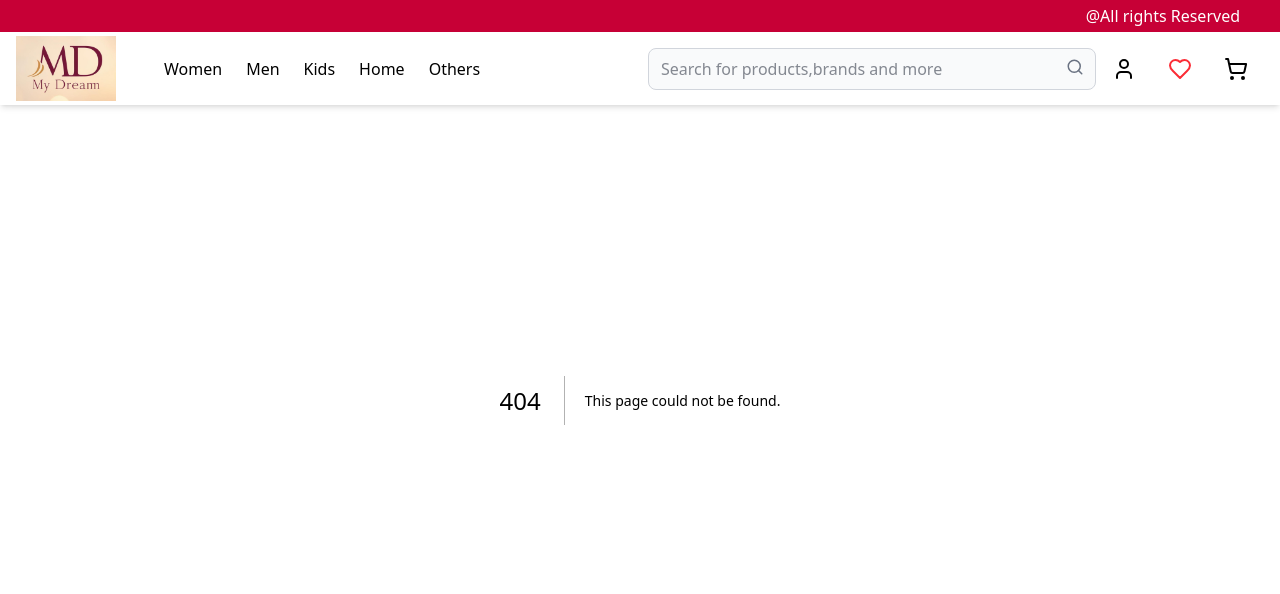
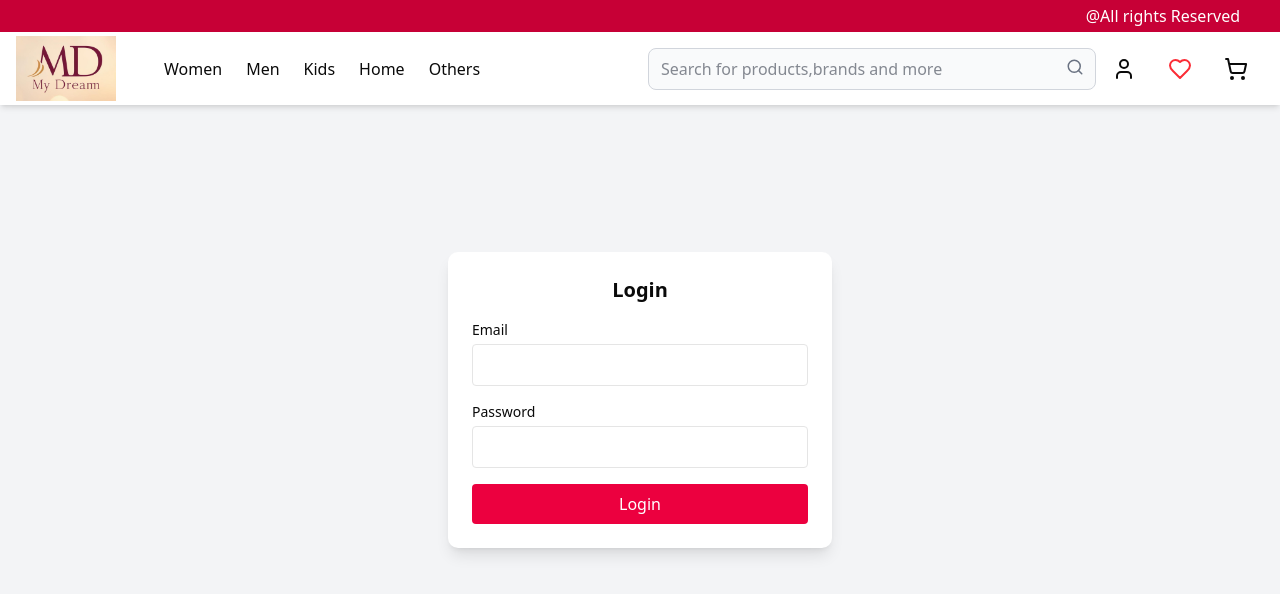
Before and after one commit to sushmamadhuri/my-dream-shopping-site, a Next.js app: page /login in a window 1280 px wide. Before the commit this address had no page. Shown: the top 594 px of the page. Built offline with nearby package versions, Linux system fonts and the light colour scheme.

Commit message:
done with the login authentication and updated in local storage.

```diff
--- a/app/cart/page.tsx
+++ b/app/cart/page.tsx
@@ -2,11 +2,22 @@
 
 import { useCart } from "../../components/context/CartContext";
 import Image from "next/image";
-
+import { useAuth } from "@/components/context/AuthContext";
 import { Trash2, Plus, Minus } from 'lucide-react';
 
 export default function cart() {
-  const { cartItems, decreaseQuantity,increaseQuantity,removeFromCart, getQuantity } = useCart();
+  const { cartItems, decreaseQuantity, increaseQuantity, removeFromCart, getQuantity } = useCart();
+  const { isAuthenticated } = useAuth(); // 👈 use the context here
+
+  if (!isAuthenticated) {
+    return (
+      <div className="min-h-screen flex items-center justify-center">
+        <p className="text-lg font-semibold text-gray-600">
+          Please login to view your cart 🛒
+        </p>
+      </div>
+    );
+  }
 
   return (
 
--- a/app/favorites/page.tsx
+++ b/app/favorites/page.tsx
@@ -4,9 +4,21 @@ import { useFavorite } from "@/components/context/FavoriteContext";
 import Image from "next/image";
 import Link from "next/link";
 import { Heart } from "lucide-react";
+import { useAuth } from "@/components/context/AuthContext";
 
 export default function FavoritesPage() {
-    const { toggleFavorite, isFavorite , favorites } = useFavorite();
+    const { toggleFavorite, isFavorite, favorites } = useFavorite();
+    const { isAuthenticated } = useAuth();
+
+    if (!isAuthenticated) {
+        return (
+            <div className="min-h-screen flex items-center justify-center">
+                <p className="text-lg font-semibold text-gray-600">
+                    Please login to view your Favorites ❤️
+                </p>
+            </div>
+        );
+    }
 
     return (
         <div className="p-30">
--- a/app/layout.tsx
+++ b/app/layout.tsx
@@ -4,6 +4,7 @@ import "./globals.css";
 import Header from "@/components/header/header-page";
 import { CartProvider } from "@/components/context/CartContext";
 import { FavoriteProvider } from "@/components/context/FavoriteContext";
+import { AuthProvider } from "@/components/context/AuthContext";
 
 const geistSans = Geist({
   variable: "--font-geist-sans",
@@ -30,12 +31,14 @@ export default function RootLayout({
       <body
         className={`${geistSans.variable} ${geistMono.variable} antialiased`}
       >
+        <AuthProvider>
         <FavoriteProvider>
         <CartProvider>
         <Header />
         {children}
         </CartProvider>
         </FavoriteProvider>
+        </AuthProvider>
       </body>
     </html>
   );
--- /dev/null
+++ b/app/login/page.tsx
@@ -0,0 +1,55 @@
+"use client";
+
+import { useState } from "react";
+import { useAuth } from "@/components/context/AuthContext";
+
+export default function LoginPage() {
+  const { login } = useAuth();
+  const [email, setEmail] = useState("");
+  const [password, setPassword] = useState("");
+
+  const handleSubmit = (e: React.FormEvent) => {
+    e.preventDefault();
+    login(email, password);
+  };
+
+  return (
+    <div className="min-h-screen flex items-center justify-center bg-gray-100">
+      <form
+        onSubmit={handleSubmit}
+        className="bg-white p-6 rounded-lg shadow-lg w-full max-w-sm space-y-4"
+      >
+        <h2 className="text-xl font-bold text-center">Login</h2>
+
+        <div>
+          <label className="block mb-1 text-sm font-medium">Email</label>
+          <input
+            type="email"
+            required
+            value={email}
+            onChange={(e) => setEmail(e.target.value)}
+            className="w-full border px-3 py-2 rounded"
+          />
+        </div>
+
+        <div>
+          <label className="block mb-1 text-sm font-medium">Password</label>
+          <input
+            type="password"
+            required
+            value={password}
+            onChange={(e) => setPassword(e.target.value)}
+            className="w-full border px-3 py-2 rounded"
+          />
+        </div>
+
+        <button
+          type="submit"
+          className="w-full bg-rose-600 text-white py-2 rounded hover:bg-rose-500"
+        >
+          Login
+        </button>
+      </form>
+    </div>
+  );
+}
--- /dev/null
+++ b/components/context/AuthContext.tsx
@@ -0,0 +1,56 @@
+"use client";
+
+import React, { createContext, useContext, useEffect, useState } from "react";
+import { useRouter } from "next/navigation";
+
+type AuthContextType = {
+  isAuthenticated: boolean;
+  login: (email: string, password: string) => void;
+  logout: () => void;
+  userEmail: string | null;
+};
+
+const AuthContext = createContext<AuthContextType | null>(null);
+
+export const AuthProvider = ({ children }: { children: React.ReactNode }) => {
+  const [isAuthenticated, setIsAuthenticated] = useState(false);
+  const [userEmail, setUserEmail] = useState<string | null>(null);
+  const router = useRouter();
+
+  useEffect(() => {
+    const storedUser = localStorage.getItem("userEmail");
+    if (storedUser) {
+      setIsAuthenticated(true);
+      setUserEmail(storedUser);
+    }
+  }, []);
+
+  const login = (email: string, password: string) => {
+    if (email && password) {
+      // In real apps, validate with API
+      setIsAuthenticated(true);
+      setUserEmail(email);
+      localStorage.setItem("userEmail", email);
+      router.push("/");
+    }
+  };
+
+  const logout = () => {
+    setIsAuthenticated(false);
+    setUserEmail(null);
+    localStorage.removeItem("userEmail");
+    router.push("/login");
+  };
+
+  return (
+    <AuthContext.Provider value={{ isAuthenticated, login, logout, userEmail }}>
+      {children}
+    </AuthContext.Provider>
+  );
+};
+
+export const useAuth = () => {
+  const context = useContext(AuthContext);
+  if (!context) throw new Error("useAuth must be used within an AuthProvider");
+  return context;
+};
--- a/components/context/CartContext.tsx
+++ b/components/context/CartContext.tsx
@@ -1,7 +1,8 @@
 "use client";
-import React, { createContext, useContext, useState } from "react";
+import React, { createContext, useContext, useState, useEffect } from "react";
 import type { Products } from "@/interfaces/product-interfaces";
 import type { Product } from "@/interfaces/product-interfaces";
+import { useAuth } from "@/components/context/AuthContext";
 
 
 type CartItem = Product & { quantity: number };
@@ -23,6 +24,24 @@ const CartContext = createContext<CartContextType | null>(null);
 
 export const CartProvider = ({ children }: { children: React.ReactNode }) => {
   const [cartItems, setCartItems] = useState<CartItem[]>([]);
+
+    const { isAuthenticated } = useAuth(); // 👈 use the context here
+
+  // 👇 Load cart from localStorage when user logs in
+  useEffect(() => {
+    const storedCart = localStorage.getItem("cartItems");
+    if (storedCart) {
+      setCartItems(JSON.parse(storedCart));
+    }
+  }, [isAuthenticated]); // <- only run on login
+
+  // 👇 Save to localStorage on every cart update
+  useEffect(() => {
+    if (isAuthenticated) {
+      localStorage.setItem("cartItems", JSON.stringify(cartItems));
+    }
+  }, [cartItems, isAuthenticated]);
+
 
   const addToCart = (product: Product) => {
     setCartItems((prev) => {
--- a/components/context/FavoriteContext.tsx
+++ b/components/context/FavoriteContext.tsx
@@ -1,7 +1,8 @@
 "use client";
 
-import React, { createContext, useContext, useState } from "react";
+import React, { createContext, useContext, useState, useEffect } from "react";
 import type { Product } from "@/interfaces/product-interfaces";
+import { useAuth } from "./AuthContext";
 
 type FavoriteContextType = {
   favorites: Product[];
@@ -13,6 +14,22 @@ const FavoriteContext = createContext<FavoriteContextType | null>(null);
 
 export const FavoriteProvider = ({ children }: { children: React.ReactNode }) => {
   const [favorites, setFavorites] = useState<Product[]>([]);
+
+    const { isAuthenticated } = useAuth(); // 👈 use the context here
+
+useEffect(() => {
+    const storedFavorites = localStorage.getItem("favorites");
+    if (storedFavorites) {
+      setFavorites(JSON.parse(storedFavorites));
+    }
+  }, [isAuthenticated]);
+
+  useEffect(() => {
+    if (isAuthenticated) {
+      localStorage.setItem("favorites", JSON.stringify(favorites));
+    }
+  }, [favorites, isAuthenticated]);
+
 
   const toggleFavorite = (product: Product) => {
     setFavorites((prev) =>
--- a/components/header/header-page.tsx
+++ b/components/header/header-page.tsx
@@ -10,6 +10,7 @@ import { Input } from "../ui/input";
 import { Search, ShoppingBag, User, Heart, ShoppingCart } from "lucide-react";
 import SearchResults from "./search-results";
 import { useCart } from "../context/CartContext";
+import { useAuth } from "../context/AuthContext";
 
 
 
@@ -20,6 +21,8 @@ export default function Header() {
     const [searchQuery, setSearchQuery] = useState<string>('');
     const { cartItems } = useCart();
     const totalItems = cartItems.reduce((sum, item) => sum + item.quantity, 0);
+
+    const { isAuthenticated, logout, userEmail } = useAuth();
     // funktion som trigas när användaren trycker på en tangent
     const handleSearch = () => {
         if (searchQuery.length <= 2) {
@@ -94,7 +97,24 @@ export default function Header() {
                             />
                         </div>
                         <div className="flex space-x-8 ">
-                            <User className="w-6 h-6 cursor-pointer" />
+                            <div className="flex items-center space-x-4">
+                                {isAuthenticated ? (
+                                    <>
+                                        <span className="text-sm text-black-950 font-semibold">{userEmail}</span>
+                                        <button
+                                            onClick={logout}
+                                            className="text-red-600 font-semibold hover:underline"
+                                        >
+                                            Logout
+                                        </button>
+                                    </>
+                                ) : (
+                                    <Link href="/login" className="text-blck-600 hover:underline">
+
+                                        <User className="w-6 h-6 cursor-pointer" />
+                                    </Link>
+                                )}
+                            </div>
                             <Link href="/favorites">
                                 <Heart className="w-6 h-6 cursor-pointer text-red-500" />
                             </Link>
```
Lines whose indentation alone changed are shown as unchanged.
